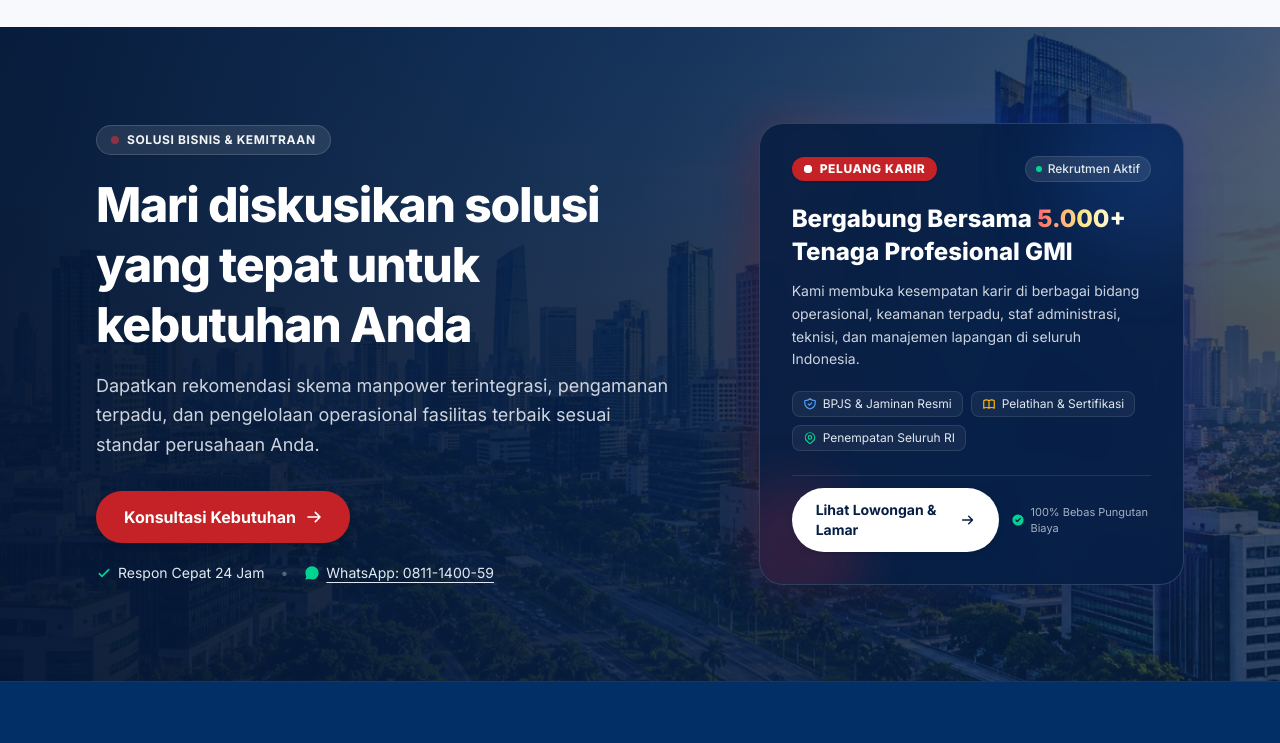
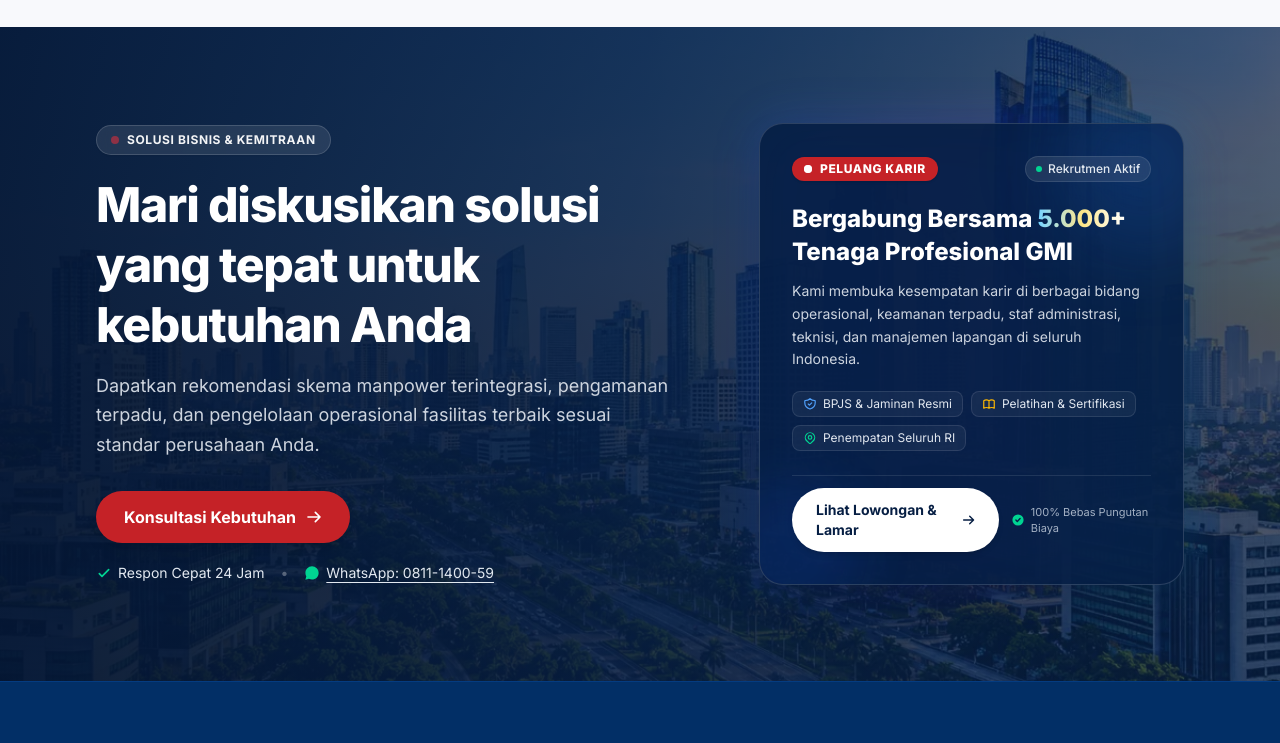
Before and after one commit to itariefda-tech/gmiweb, a website built with Vite: page index.html in a window 1280 px wide. Shown: the part 4400-5143 px from the top of the page. Built offline with nearby package versions, Linux system fonts and the light colour scheme.

Commit message:
feat(home): remove red backlight aura and add scroll fade-in animation from right for career card

```diff
--- a/index.html
+++ b/index.html
@@ -884,16 +884,16 @@
 
           <!-- Right Column: Decorated Career & Recruitment Card -->
           <div class="lg:col-span-5 w-full">
-            <div class="relative group">
-              <!-- Ambient Backlight Aura -->
-              <div class="absolute -inset-0.5 bg-gradient-to-r from-red-600/30 via-blue-600/30 to-indigo-600/30 rounded-3xl blur-xl opacity-75 group-hover:opacity-100 transition duration-500 pointer-events-none"></div>
+            <div class="relative group card-fade-in-right">
+              <!-- Ambient Backlight Aura (Clean Deep Blue, No Red) -->
+              <div class="absolute -inset-0.5 bg-gradient-to-r from-blue-600/25 via-indigo-600/25 to-sky-500/20 rounded-3xl blur-xl opacity-75 group-hover:opacity-100 transition duration-500 pointer-events-none"></div>
 
               <!-- Main Card Container -->
               <div class="relative bg-[#041634]/95 sm:bg-[#061e43]/90 backdrop-blur-xl rounded-3xl p-6 sm:p-8 border border-white/15 hover:border-white/30 shadow-2xl transition-all duration-300 transform group-hover:-translate-y-1 overflow-hidden">
 
-                <!-- Ambient Decorative Radial Highlights -->
+                <!-- Ambient Decorative Radial Highlights (Clean Blue Only) -->
                 <div class="absolute -top-12 -right-12 w-44 h-44 bg-blue-500/15 rounded-full blur-2xl pointer-events-none"></div>
-                <div class="absolute -bottom-10 -left-10 w-36 h-36 bg-red-500/15 rounded-full blur-xl pointer-events-none"></div>
+                <div class="absolute -bottom-10 -left-10 w-36 h-36 bg-blue-600/10 rounded-full blur-xl pointer-events-none"></div>
 
                 <!-- Card Header: Badges & Live Status -->
                 <div class="relative z-10 flex flex-wrap items-center justify-between gap-2.5 mb-4 sm:mb-5">
@@ -912,7 +912,7 @@
 
                 <!-- Card Title -->
                 <h3 class="relative z-10 text-xl sm:text-2xl font-extrabold text-white leading-snug mb-3">
-                  Bergabung Bersama <span class="text-transparent bg-clip-text bg-gradient-to-r from-red-400 via-amber-200 to-white">5.000+</span> Tenaga Profesional GMI
+                  Bergabung Bersama <span class="text-transparent bg-clip-text bg-gradient-to-r from-sky-300 via-amber-200 to-white">5.000+</span> Tenaga Profesional GMI
                 </h3>
 
                 <!-- Card Description -->
--- a/src/main.js
+++ b/src/main.js
@@ -7,6 +7,7 @@ document.addEventListener('DOMContentLoaded', () => {
   initModals();
   initContactForms();
   initSmoothScroll();
+  initScrollAnimations();
 });
 
 // 0. Hero Background Slideshow (3 Slides 1 Frekuensi - Smooth Sliding)
@@ -489,3 +490,23 @@ function initSmoothScroll() {
     });
   });
 }
+
+// 8. Scroll Animations: Career CTA Card Fade In from Right
+function initScrollAnimations() {
+  const animatedCards = document.querySelectorAll('.card-fade-in-right');
+  if (!animatedCards.length) return;
+
+  const observer = new IntersectionObserver((entries, obs) => {
+    entries.forEach(entry => {
+      if (entry.isIntersecting) {
+        entry.target.classList.add('is-visible');
+        obs.unobserve(entry.target);
+      }
+    });
+  }, {
+    threshold: 0.15,
+    rootMargin: '0px 0px -40px 0px'
+  });
+
+  animatedCards.forEach(el => observer.observe(el));
+}
--- a/src/style.css
+++ b/src/style.css
@@ -241,4 +241,25 @@ dialog::backdrop {
     animation: none !important;
     transition: none !important;
   }
+  .card-fade-in-right {
+    opacity: 1 !important;
+    transform: none !important;
+    transition: none !important;
+  }
 }
+
+/* ============================================================== */
+/* CTA CAREER CARD SCROLL FADE-IN (FROM RIGHT)                     */
+/* ============================================================== */
+
+.card-fade-in-right {
+  opacity: 0;
+  transform: translateX(50px);
+  transition: opacity 0.9s cubic-bezier(0.16, 1, 0.3, 1), transform 0.9s cubic-bezier(0.16, 1, 0.3, 1);
+  will-change: opacity, transform;
+}
+
+.card-fade-in-right.is-visible {
+  opacity: 1;
+  transform: translateX(0);
+}
```
